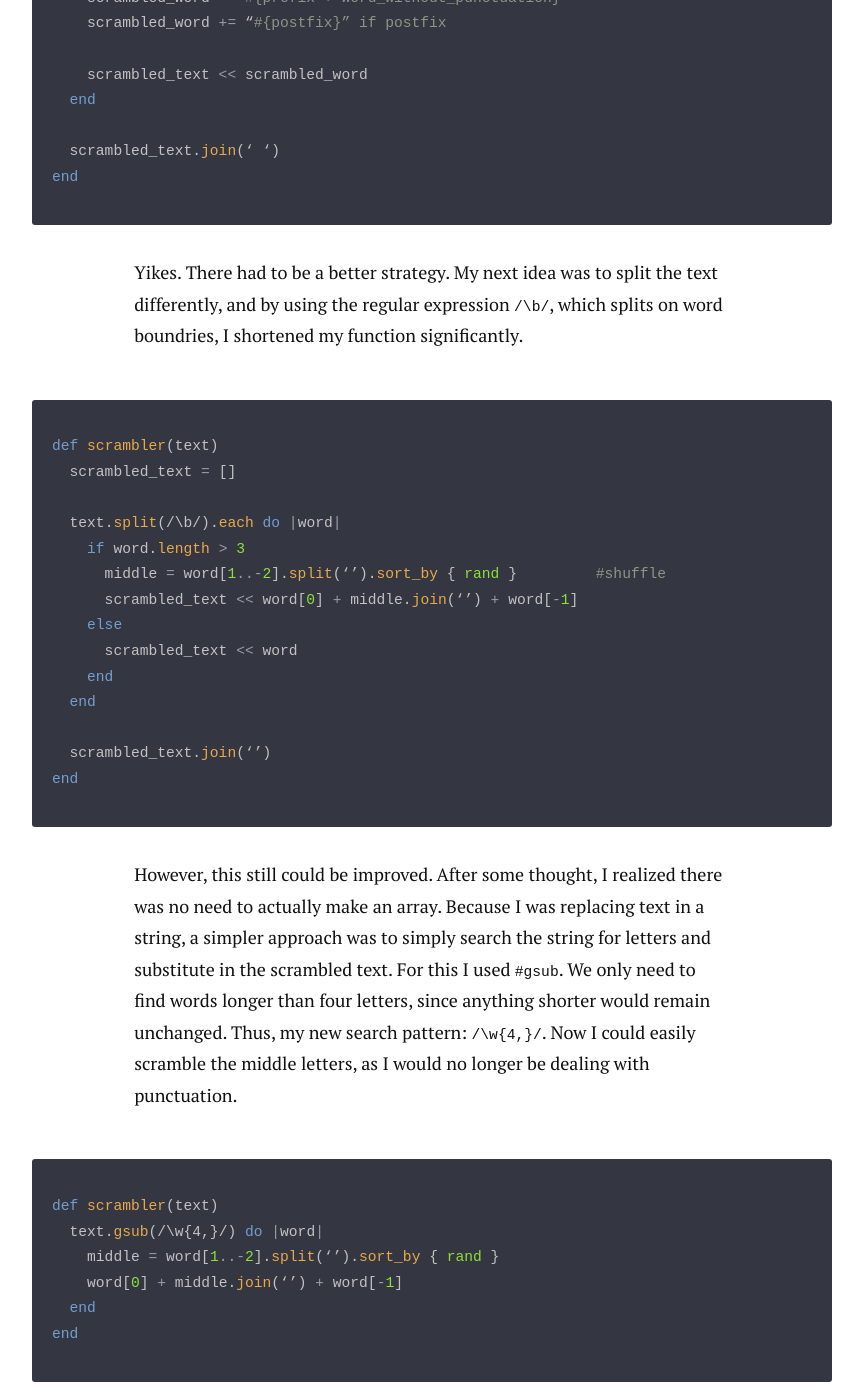
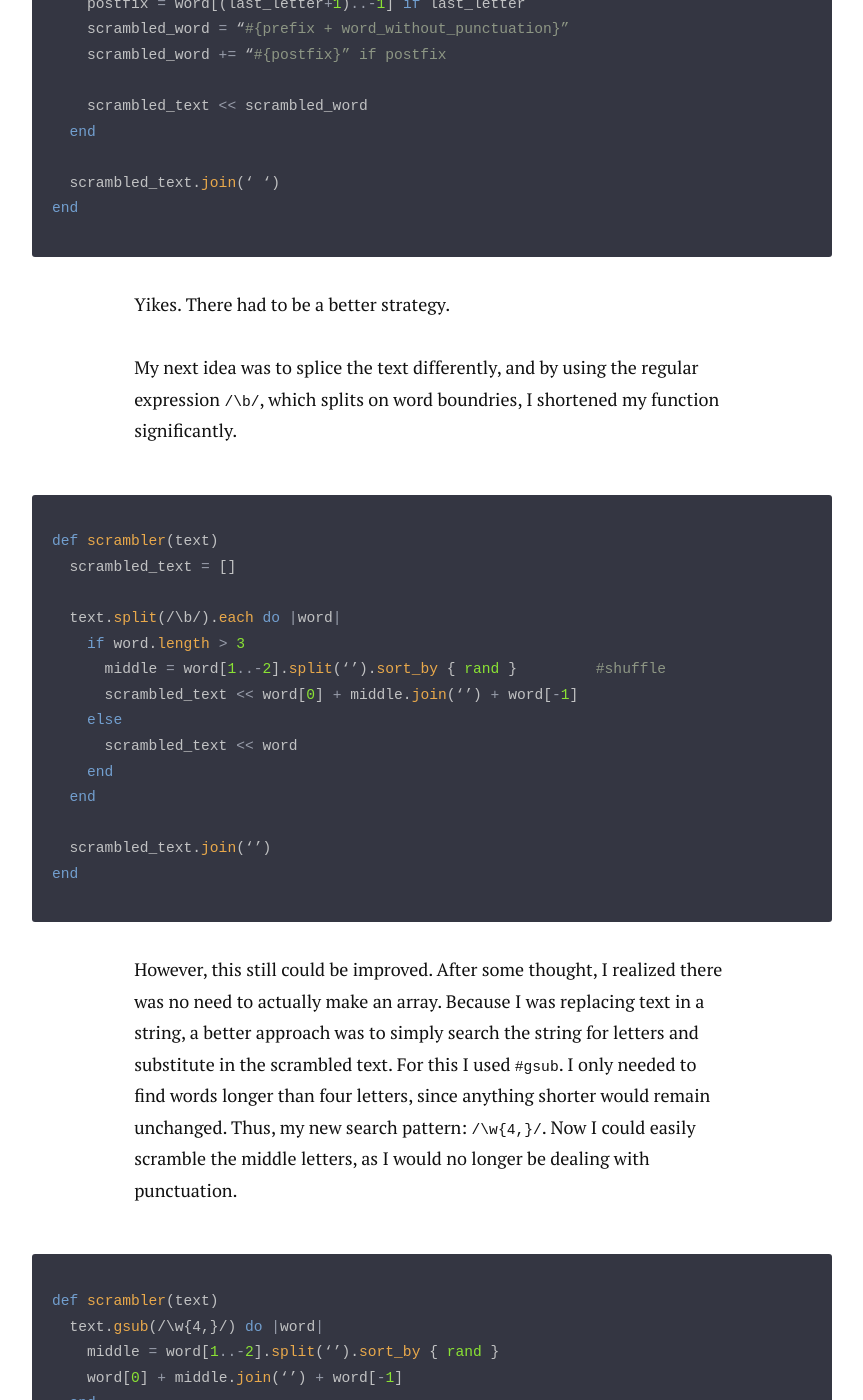
Before and after one commit to philipcolejohnson/philipcolejohnson.github.io, a Jekyll site: the page built from _posts/2016-06-13-scrambler.markdown, in a window 1280 px wide and 1400 px high, scrolled down 2752 px. Shown: the whole window, without its empty margins (208-1071 px from the left). Built offline with Jekyll 4.4.1, drawn with Linux system fonts in a browser that asks for light colours; nearby versions of some CDN libraries; some of the changed text lies outside the part shown.

Commit message:
And more corrections, since writers can't stop

```diff
--- a/_posts/2016-06-13-scrambler.markdown
+++ b/_posts/2016-06-13-scrambler.markdown
@@ -65,7 +65,9 @@
 end
 {% endhighlight %}
 
-Yikes. There had to be a better strategy. My next idea was to split the text differently, and by using the regular expression <code>/\b/</code>, which splits on word boundries, I shortened my function significantly.
+Yikes. There had to be a better strategy.
+
+My next idea was to splice the text differently, and by using the regular expression <code>/\b/</code>, which splits on word boundries, I shortened my function significantly.
 
 {% highlight ruby %}
 def scrambler(text)
@@ -84,7 +86,7 @@
 end
 {% endhighlight %}
 
-However, this still could be improved. After some thought, I realized there was no need to actually make an array. Because I was replacing text in a string, a simpler approach was to simply search the string for letters and substitute in the scrambled text. For this I used <code>#gsub</code>. We only need to find words longer than four letters, since anything shorter would remain unchanged. Thus, my new search pattern: <code>/\w{4,}/</code>. Now I could easily scramble the middle letters, as I would no longer be dealing with punctuation.
+However, this still could be improved. After some thought, I realized there was no need to actually make an array. Because I was replacing text in a string, a better approach was to simply search the string for letters and substitute in the scrambled text. For this I used <code>#gsub</code>. I only needed to find words longer than four letters, since anything shorter would remain unchanged. Thus, my new search pattern: <code>/\w{4,}/</code>. Now I could easily scramble the middle letters, as I would no longer be dealing with punctuation.
 
 {% highlight ruby %}
 def scrambler(text)
```
Also changed, not shown: other parts of _posts/2016-06-13-scrambler.markdown (+3 -3 lines).
